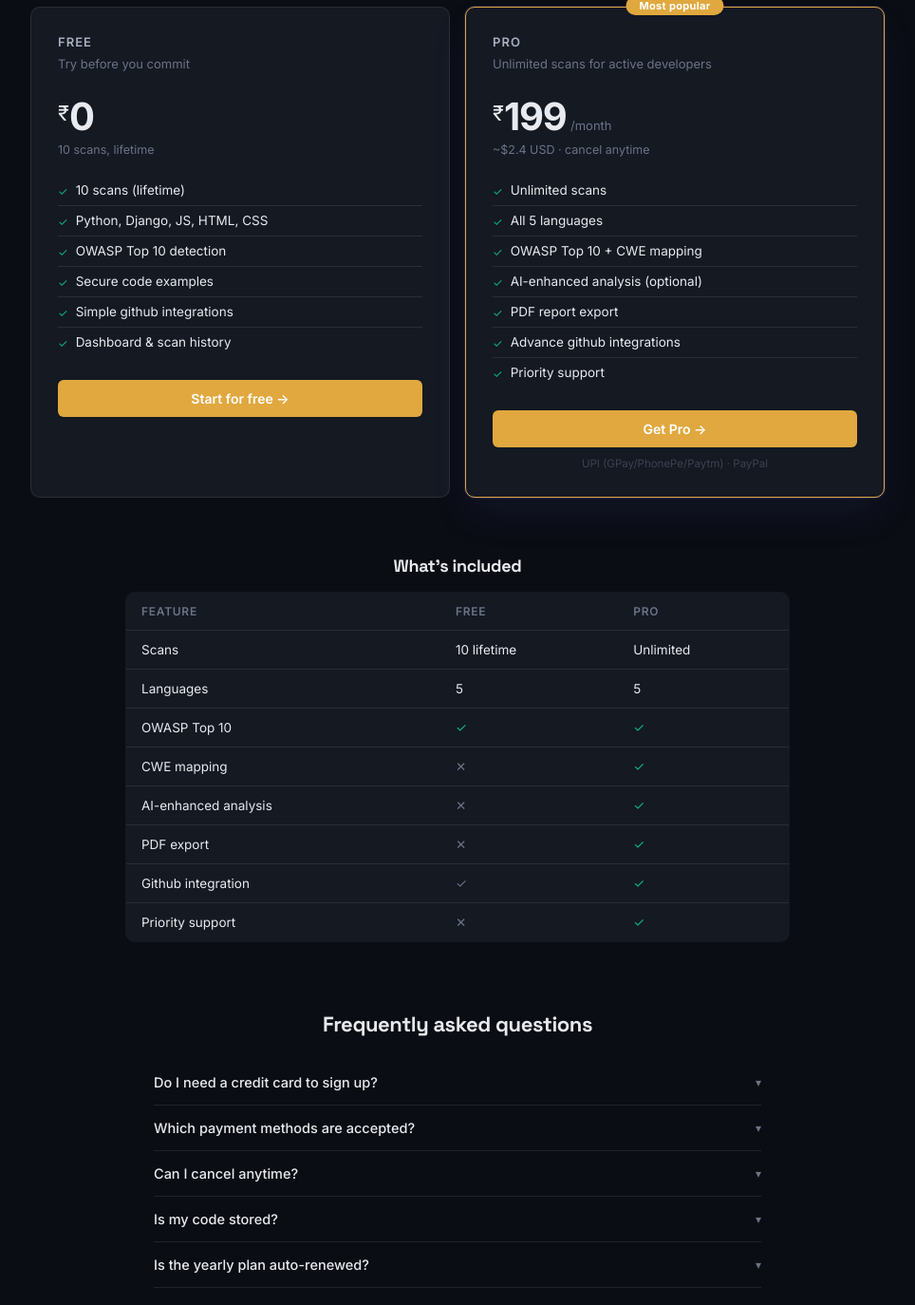
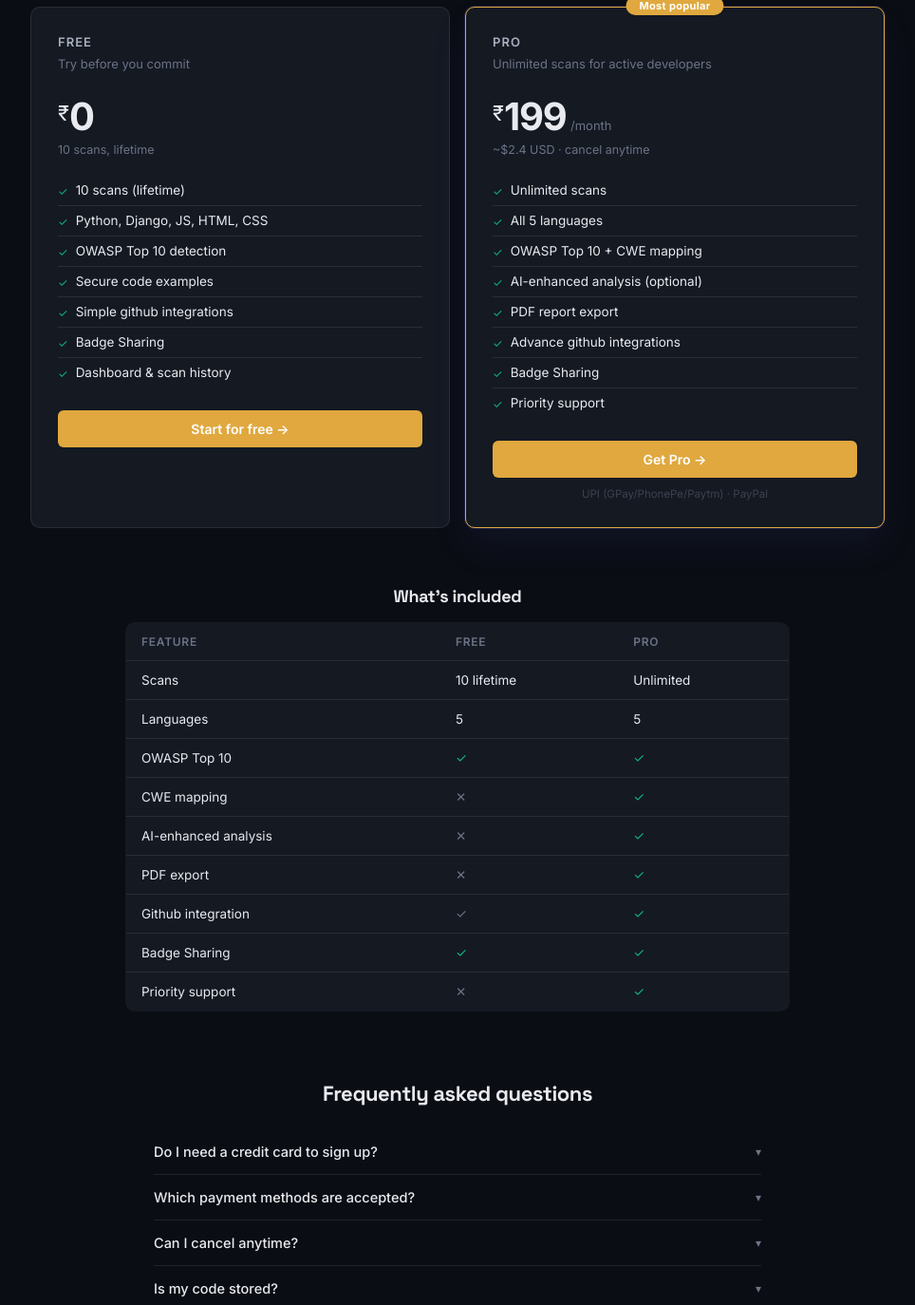
Before and after one commit to Faizan-ai-nova/Fora-ai-A-POWERFUL-TOOL, a Django app: page /subscriptions/pricing/ in a window 1280 px wide. Shown: the part 395-1769 px from the top of the page at 95% size, without its empty margins (158-1122 px from the left). Run offline with Django 5.2, Linux system fonts and the light colour scheme.

Commit message:
Update pricing.html

```diff
--- a/templates/subscriptions/pricing.html
+++ b/templates/subscriptions/pricing.html
@@ -140,6 +140,7 @@
         <li><span class="chk">✓</span>OWASP Top 10 detection</li>
         <li><span class="chk">✓</span>Secure code examples</li>
          <li><span class="chk">✓</span>Simple github integrations</li>
+          <li><span class="chk">✓</span>Badge Sharing</li>
         <li><span class="chk">✓</span>Dashboard & scan history</li>
       </ul>
       {% if request.user.is_authenticated %}
@@ -166,6 +167,7 @@
         <li><span class="chk">✓</span>AI-enhanced analysis (optional)</li>
         <li><span class="chk">✓</span>PDF report export</li>
         <li><span class="chk">✓</span>Advance github integrations</li>
+         <li><span class="chk">✓</span>Badge Sharing</li>
         <li><span class="chk">✓</span>Priority support</li>
       </ul>
       {% if request.user.is_authenticated %}
@@ -224,6 +226,7 @@
         <tr><td>AI-enhanced analysis</td><td class="c-no">✕</td><td class="c-yes">✓</td></tr>
         <tr><td>PDF export</td><td class="c-no">✕</td><td class="c-yes">✓</td></tr>
          <tr><td>Github integration</td><td class="c-no">✓</td><td class="c-yes">✓</td></tr>
+          <tr><td>Badge Sharing</td><td class="c-yes">✓</td><td class="c-yes">✓</td></tr>
         <tr><td>Priority support</td><td class="c-no">✕</td><td class="c-yes">✓</td></tr>
       </tbody>
     </table>
```
